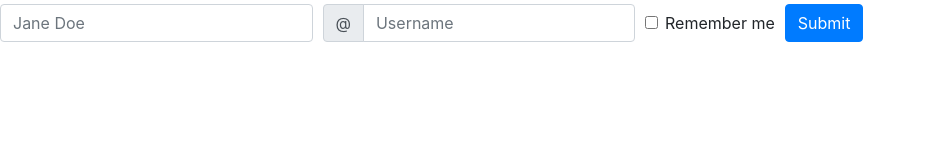
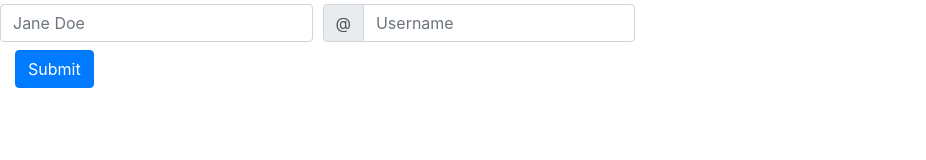
Before and after one commit to anyanime/membership-form, a plain HTML site: page index.html in a window 1280 px wide. Shown: the whole page, without its empty margins (0-926 px from the left). Drawn offline with nearby package versions, Linux system fonts and the light colour scheme.

Commit message:
delete div

```diff
--- a/index.html
+++ b/index.html
@@ -28,17 +28,10 @@
                     <input type="text" class="form-control" id="inlineFormInputGroupUsername" placeholder="Username">
                 </div>
             </div>
-            <div class="col-auto my-1">
-                <div class="form-check">
-                    <input class="form-check-input" type="checkbox" id="autoSizingCheck2">
-                    <label class="form-check-label" for="autoSizingCheck2">
-                        Remember me
-                    </label>
-                </div>
-            </div>
-            <div class="col-auto my-1">
+        </div>
+          <div class="col-auto my-1">
                 <button type="submit" class="btn btn-primary">Submit</button>
-            </div>
+          </div>
         </div>
     </form>
 
```
